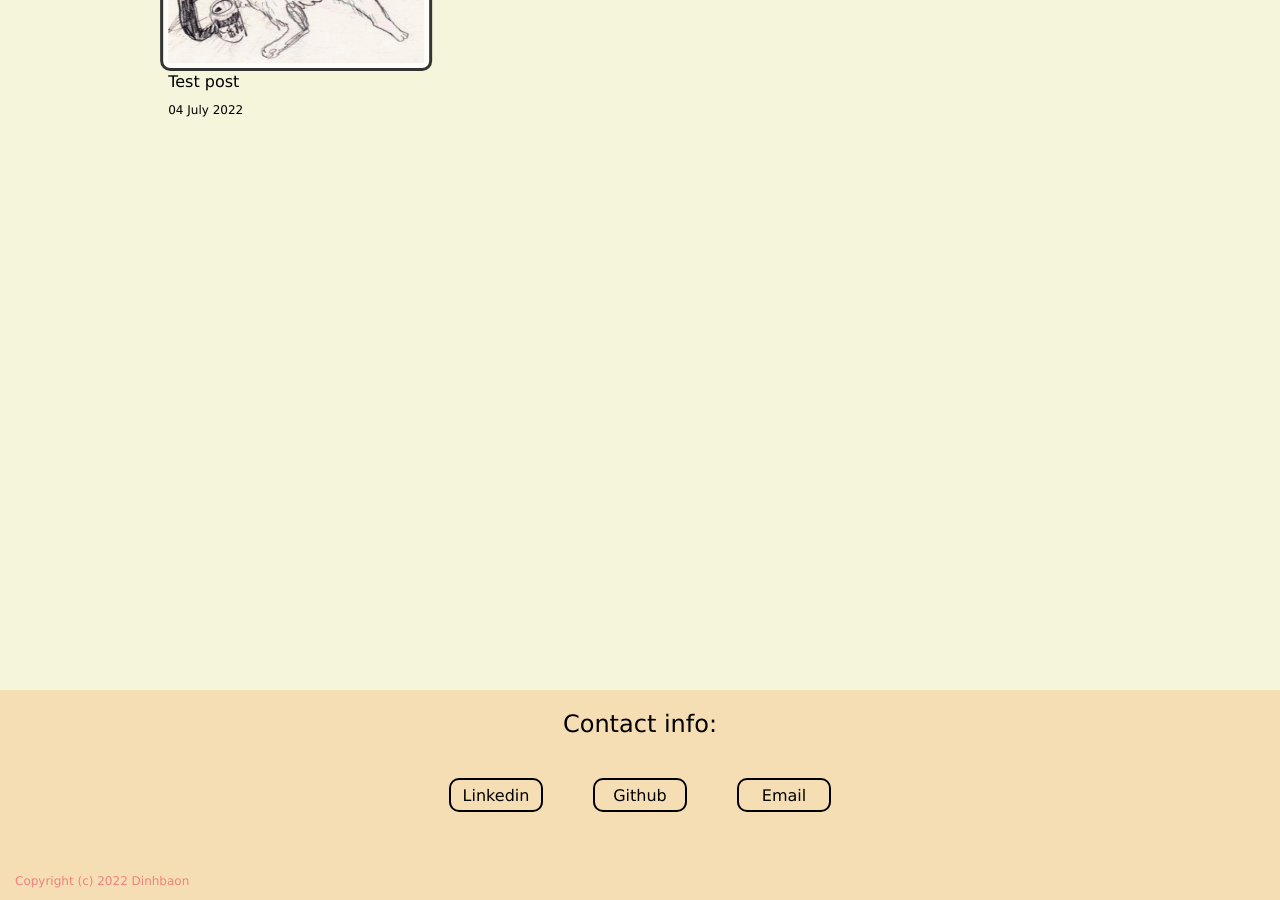
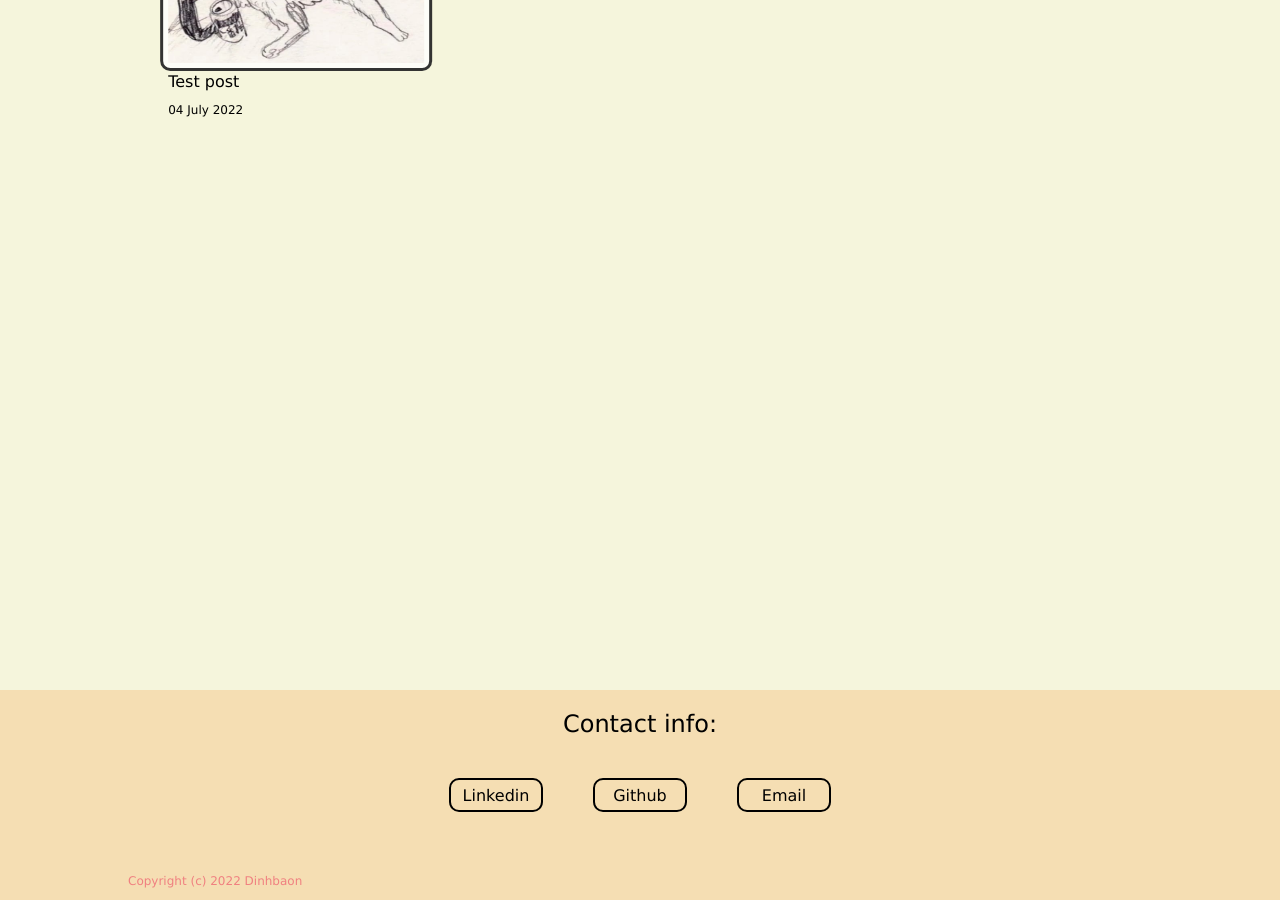
Before and after one commit to Dinhbaon/Dinhbaon.github.io, a Jekyll site: the page built from project.markdown, in a window 1280 px wide and 900 px high, scrolled down 210 px. Built offline with Jekyll 4.4.1, drawn with Linux system fonts in a browser that asks for light colours.

Commit message:
Update footer.html

```diff
--- a/_includes/footer.html
+++ b/_includes/footer.html
@@ -7,4 +7,4 @@
     </div>
 
 </div>
-<div class="license"><p style="padding-left: 15px;">Copyright (c) 2022 Dinhbaon</p></div>
+<div class="license"><p style="margin-left: 10vw;">Copyright (c) 2022 Dinhbaon</p></div>
```
